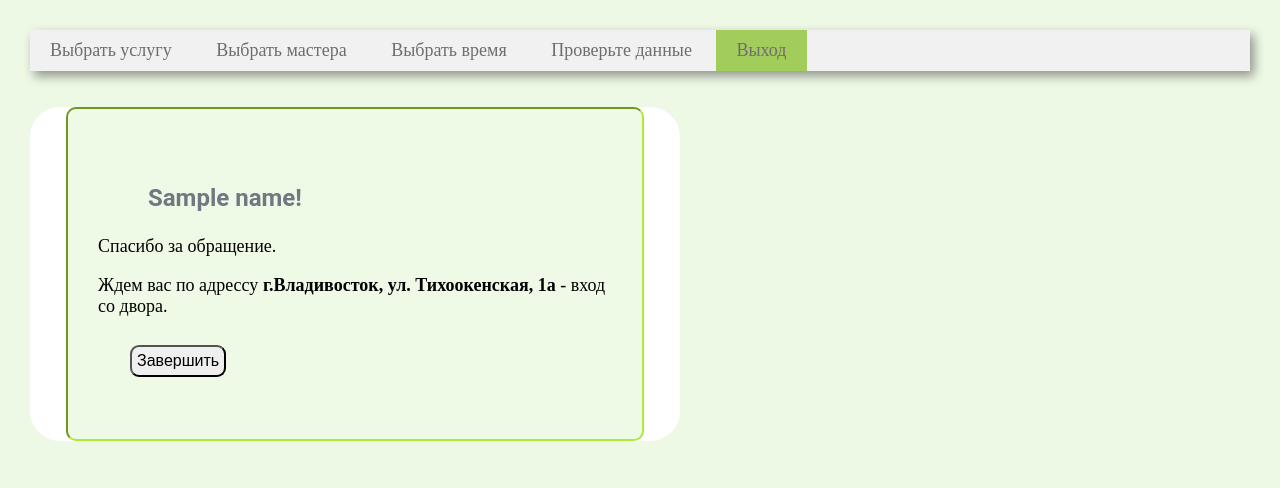
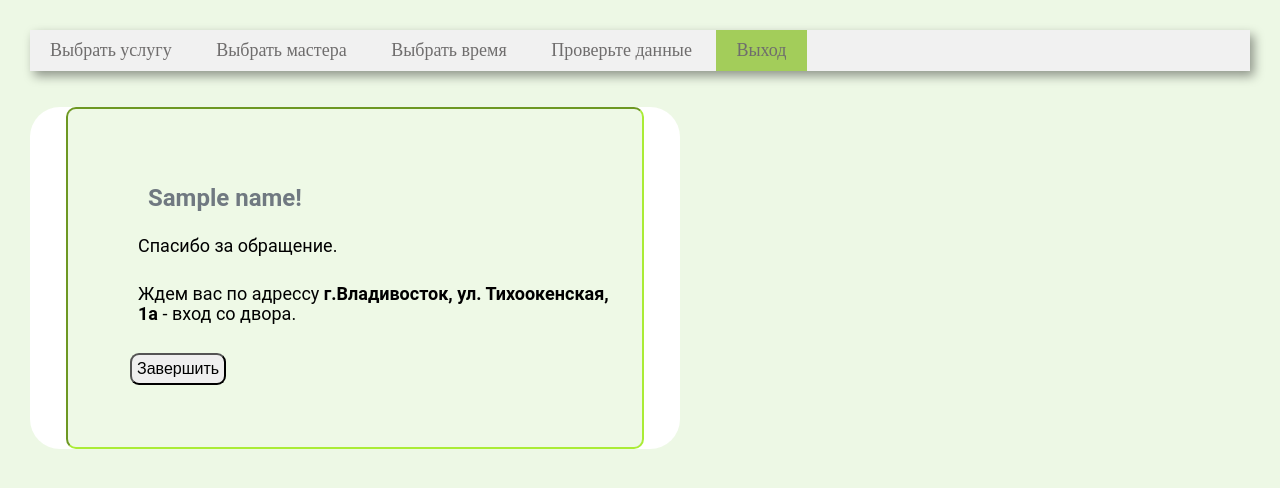
Before and after one commit to Dreammary0/Python_Web-Development_Flask, a Flask app: template final_project/templates/success.html in a window 1280 px wide. Shown: the top 488 px of the page. Run offline with Flask 2, Linux system fonts and the light colour scheme; the template is opened without the code that fills it: most values are stand-ins (such as "Sample title", 1, 10 or a date in 2020).

Commit message:
Новые стили

```diff
--- a/final_project/static/CSS/frame_style_2.css
+++ b/final_project/static/CSS/frame_style_2.css
@@ -77,5 +77,20 @@ input[type="submit"] {
     text-align: center;
     margin-top: 10px;
     cursor: pointer;
+}
 
+input[type="date"] {
+    padding: 4px 4px 4px 4px;
+    border-radius: 5px;
 }
+
+.decor p {
+    padding-left: 40px;
+    padding-bottom: 10px;
+   margin-bottom: 10px;
+   line-height: 40px;
+   border-width: 0;
+   border-radius: 20px;
+   font-family: 'Roboto', sans-serif;
+   line-height: 1.1;
+}
```
Also changed, not shown: final_project/controllers/date_page.py (+8 -3 lines), final_project/templates/date_page.html (+12 -6 lines).
